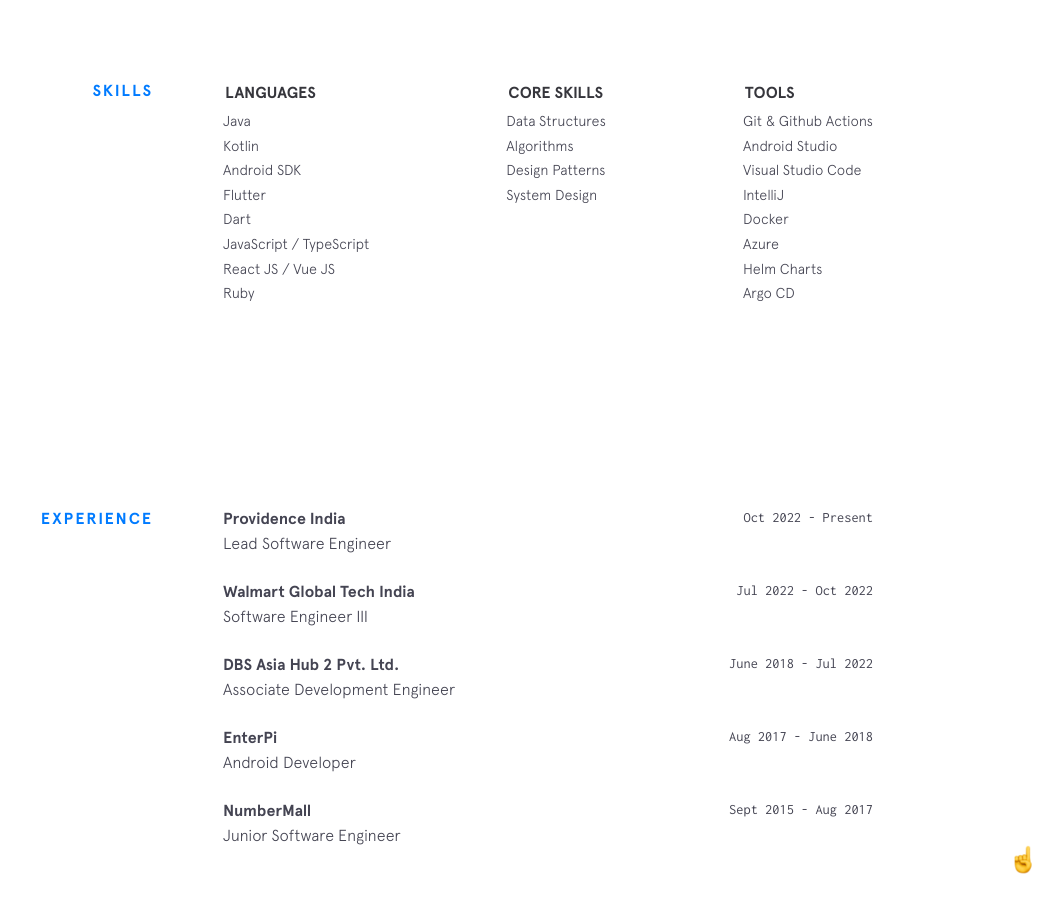
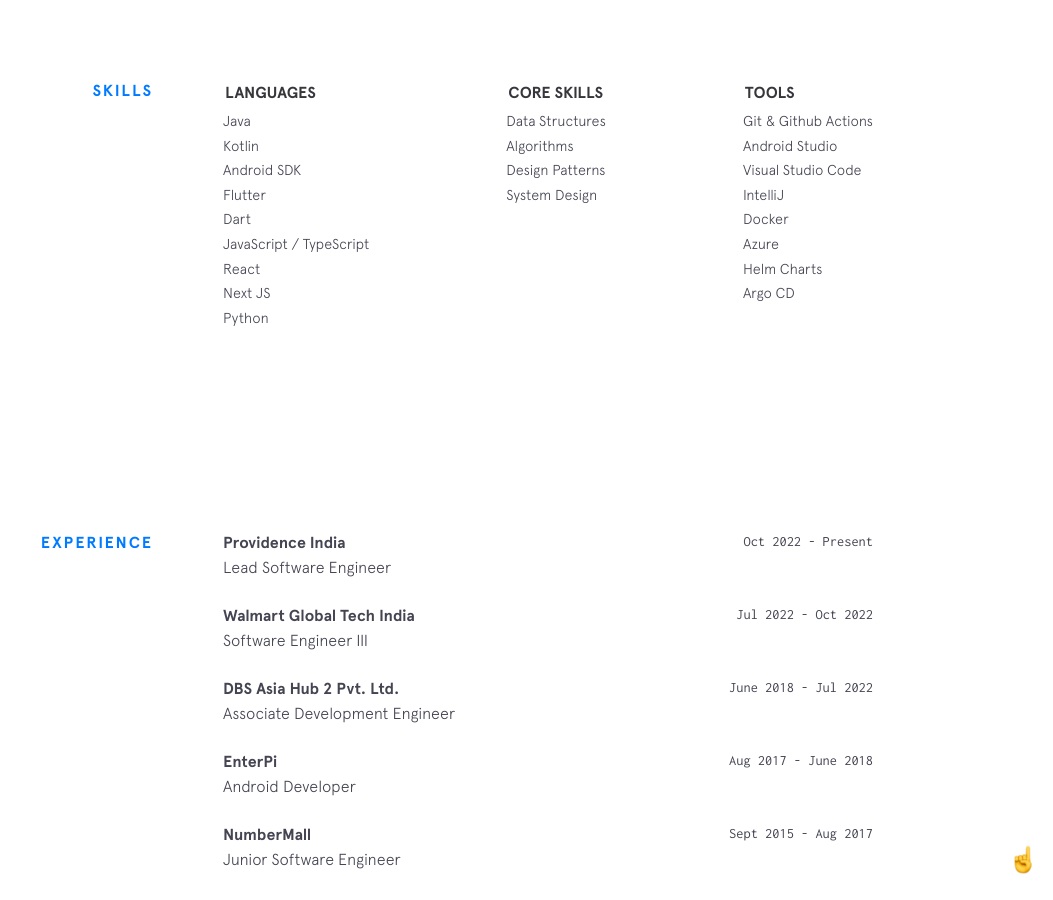
Before and after one commit to ganesh76/ganesh76.github.io, a Jekyll site: the page built from index.html, in a window 1280 px wide and 900 px high, scrolled down 1363 px. Shown: the whole window, without its empty margins (227-1280 px from the left). Built offline with Jekyll 4.4.1, drawn with Linux system fonts in a browser that asks for light colours; nearby versions of some CDN libraries.

Commit message:
Update skills.yml

```diff
--- a/_data/skills.yml
+++ b/_data/skills.yml
@@ -5,8 +5,9 @@
   - item: Flutter
   - item: Dart
   - item: JavaScript / TypeScript
-  - item: React JS / Vue JS
-  - item: Ruby
+  - item: React
+  - item: Next JS
+  - item: Python
 
 core:
   - item: Data Structures
```
